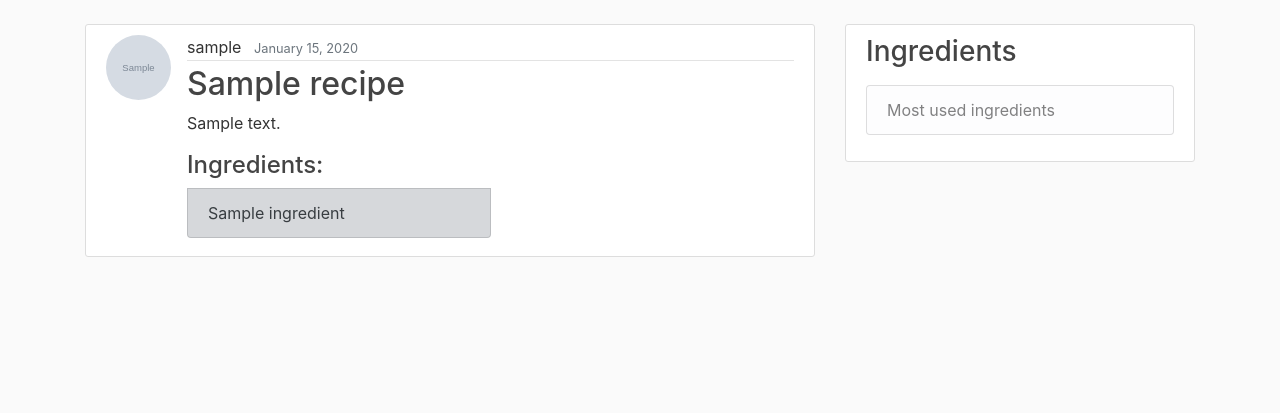
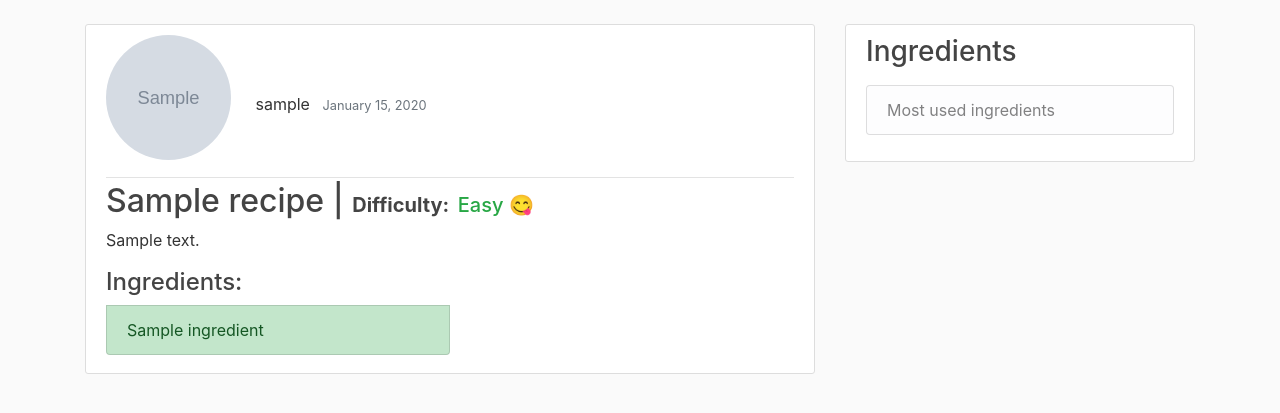
Before and after one commit to damlanisa/Hipo-Recipes, a Django app: page /recipes/1/ in a window 1280 px wide. Shown: the part 56-469 px from the top of the page. Run offline with Django 3.2, Linux system fonts and the light colour scheme; tables that the repository leaves empty hold one stand-in row (values such as "Sample post"); grey boxes marked "Sample" are stand-in pictures; some libraries are stand-ins or nearby versions.

Commit message:
Add image and difficulty to recipe detail page

```diff
--- a/hipo_recipes/recipes/templates/recipes/recipe_detail.html
+++ b/hipo_recipes/recipes/templates/recipes/recipe_detail.html
@@ -1,9 +1,9 @@
 {% extends "recipes/base.html" %}
 {% block content %}
 <article class="media content-section">
-    <img class="rounded-circle article-img" src="{{ object.author.profile.image }}">
     <div class="media-body">
         <div class="article-metadata">
+            <img class="rounded-circle account-img" src="{{ object.image.url }}">
             <a class="mr-2">{{ object.author }}</a>
             <small class="text-muted">{{ object.date_posted|date:"F d, Y" }}</small>
             {% if object.author == user %}
@@ -11,15 +11,28 @@
                 <a class="btn btn-primary btn-sm mt-1 mb-1" href="{% url 'recipe-update' object.id %}">Update Recipe</a>
                 <a class="btn btn-danger btn-sm mt-1 mb-1" href="{% url 'recipe-delete' object.id %}">Delete Recipe</a>
             </div>
-
             {% endif %}
         </div>
-        <h2 class="article-title">{{ object.title }}</h2>
+        <h2 class="article-title">{{ object.title }} | <strong class="d-inline" style="font-size: 20px;">Difficulty:</strong>
+            {% if object.difficulty == 1 %}
+            <a class="text-success d-inline" style="font-size: 20px;">{{ object.get_difficulty_display }} &#x1F60B;</a>
+            {% elif object.difficulty == 2 %}
+            <a class="text-warning d-inline" style="font-size: 20px;">{{ object.get_difficulty_display }} &#x1F61C;</a>
+            {% elif object.difficulty == 3 %}
+            <a class="text-danger d-inline" style="font-size: 20px;">{{ object.get_difficulty_display }} &#x1F61D;</a>
+            {% endif %}
+        </h2>
         <p class="article-content">{{ object.content }}</p>
         <ul class="list-group w-50 my-2" style="align-self: center;">
             <h4>Ingredients:</h4>
             {% for ingredient in object.ingredients.all %}
-            <li class="list-group-item list-group-item-secondary">{{ ingredient.name }}</li>
+            {% if object.difficulty == 1 %}
+            <li class="list-group-item list-group-item-success">{{ ingredient.name }}</li>
+            {% elif object.difficulty == 2 %}
+            <li class="list-group-item list-group-item-warning">{{ ingredient.name }}</li>
+            {% elif object.difficulty == 3 %}
+            <li class="list-group-item list-group-item-danger">{{ ingredient.name }}</li>
+            {% endif %}
             {% endfor %}
         </ul>
     </div>
--- a/hipo_recipes/recipes/templates/recipes/recipe_form.html
+++ b/hipo_recipes/recipes/templates/recipes/recipe_form.html
@@ -2,7 +2,7 @@
 {% load crispy_forms_tags %}
 {% block content %}
 <div class="content-section">
-    <form method="POST">
+    <form method="POST" enctype="multipart/form-data">
         {% csrf_token %}
         <fieldset class="form-group">
             <legend class="border-bottom mb-4">
```
